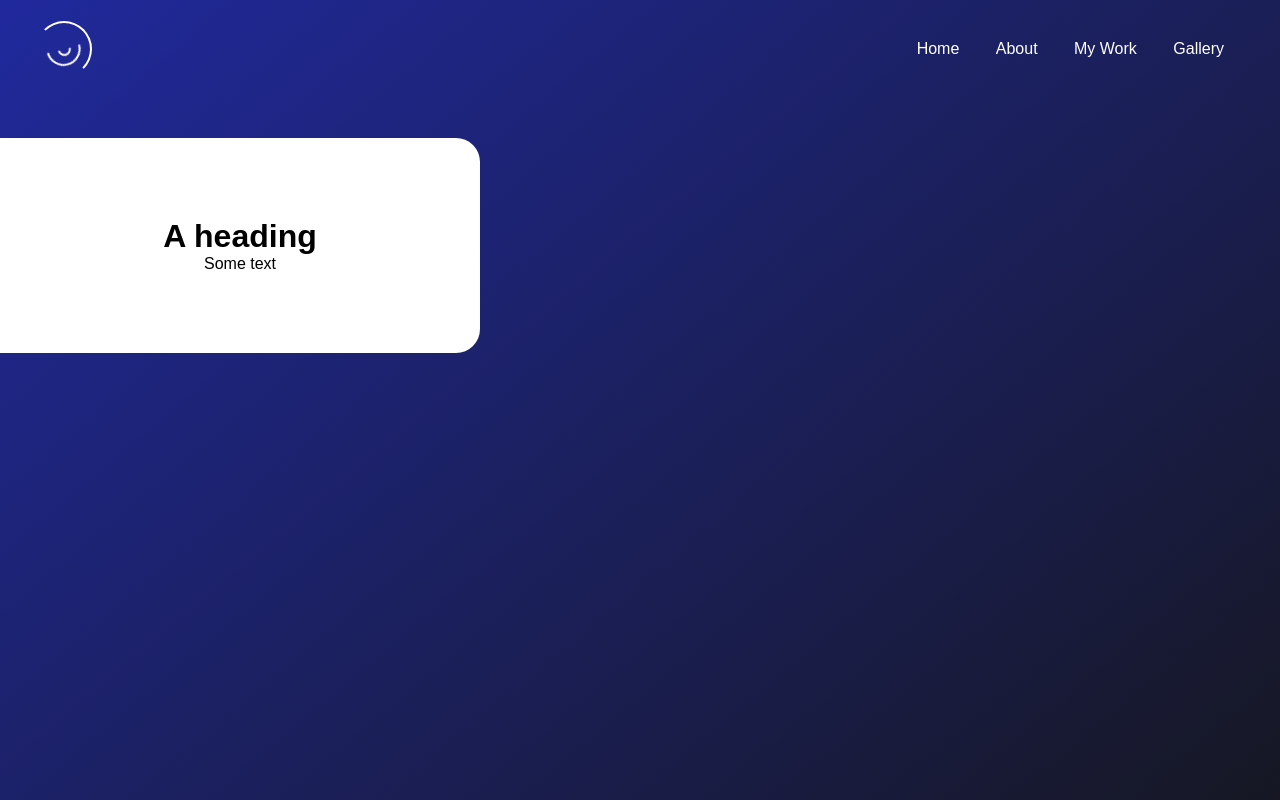
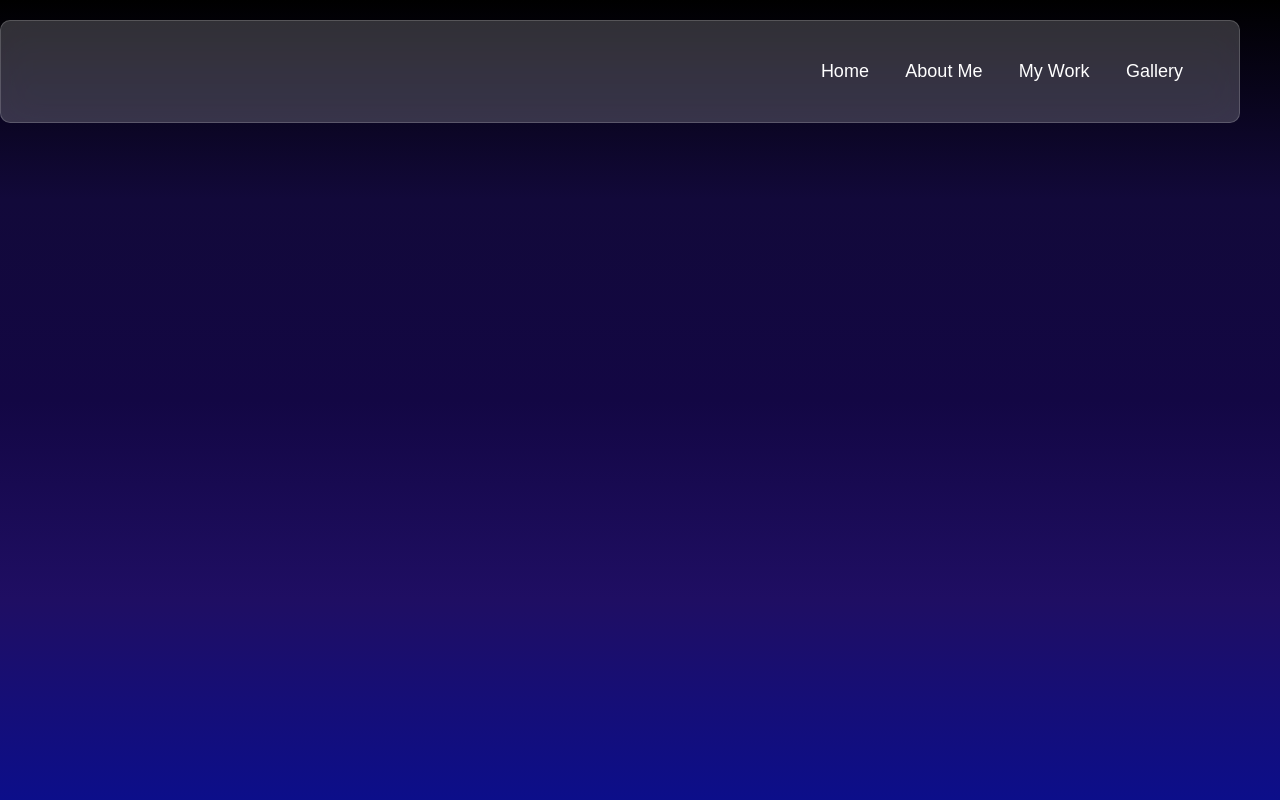
Before and after one commit to Ssnibles/Ssnibles.github.io, a plain HTML site: page index.html in a window 1280 px wide. Drawn offline with Linux system fonts and the light colour scheme.

Commit message:
general improvements

```diff
--- a/index.html
+++ b/index.html
@@ -5,27 +5,21 @@
     <meta name="viewport" content="width=device-width, initial-scale=1.0" />
     <title>Ssnibles</title>
     <link rel="stylesheet" href="styles.css" />
+    <link rel="stylesheet" href="animations.css">
   </head>
   <body>
     <header class="header">
       <div class="logo">
-        <div class="inner"></div>
-        <div class="middle"></div>
-        <div class="outer"></div>
+
       </div>
 
       <div class="logo-text"></div>
       <div class="navbar">
         <span><a href="#">Home</a></span>
-        <span><a href="#">About</a></span>
+        <span><a href="#">About Me</a></span>
         <span><a href="#">My Work</a></span>
         <span><a href="#">Gallery</a></span>
       </div>
     </header>
-
-    <div class="slide-card">
-      <h1>A heading</h1>
-      <p>Some text</p>
-    </div>
   </body>
 </html>
--- a/styles.css
+++ b/styles.css
@@ -7,120 +7,42 @@
 
 body {
   min-height: 100vh;
-  background-image: linear-gradient(-40deg, #161723, #20299c);
+  background-image: linear-gradient(#000000, #12093a, #130744, #1f0e63, #0c0e8a);
   background-size: cover;
   background-position: center;
 }
 
 .header {
-  position: sticky;
+  position: fixed;
   top: 0;
   left: 0;
-  width: 100%;
+  width: calc(100% - 40px);
   padding: 40px;
-  background: var(--bs-border-color-translucent);
+  margin: 20px auto;
   display: flex;
   justify-content: space-between;
   z-index: 100;
+  background: #ffffff30;
+  backdrop-filter: blur(20px);
+  -webkit-backdrop-filter: blur(20px);
+  border-radius: 10px;
+  border: 1px solid rgba(255, 255, 255, 0.18);
 }
 
 span {
   position: relative;
   margin: 1rem;
   cursor: pointer;
+  font-size: large;
+  z-index: 1;
 }
 
 span a {
   text-decoration: none;
-  color: #ffffff;
-}
-
-span::before {
-  content: "";
-  position: absolute;
-  bottom: 0;
-  left: 0;
-  right: 0;
-  height: 2px;
-  background-color: #ffffff;
-  transform-origin: bottom right;
-  transform: scaleX(0);
-  transition: transform 0.5s ease-in-out;
-}
-
-span:hover::before {
-  transform-origin: bottom left;
-  transform: scaleX(1);
-}
-
-.loader {
-  position: relative;
-}
-
-.outer,
-.middle,
-.inner {
-  border: 2px solid transparent;
-  border-top-color: #ffffff;
-  border-right-color: #ffffff;
-  border-radius: 50%;
-  position: absolute;
-  top: 50%;
-  left: 50%;
-}
-
-.outer {
-  width: 3.5em;
-  height: 3.5em;
-  margin-left: -1.75em;
-  margin-top: -1.75em;
-  animation: spin 5s linear infinite;
-}
-
-.middle {
-  width: 2.1em;
-  height: 2.1em;
-  margin-left: -1.05em;
-  margin-top: -1.05em;
-  animation: spin 3s linear reverse infinite;
-}
-
-.inner {
-  width: 0.8em;
-  height: 0.8em;
-  margin-left: -0.4em;
-  margin-top: -0.4em;
-  animation: spin 1.5s linear infinite;
-}
-
-@keyframes spin {
-  to {
-    transform: rotate(360deg);
-  }
+  color: rgb(255, 255, 255);
 }
 
 .logo {
   position: relative;
   padding-left: 3rem;
 }
-
-.slide-card {
-  width: 60vh;
-  background-color: rgb(255, 255, 255);
-  margin-top: 40px;
-  padding: 10vh;
-  border-top-right-radius: 3vh;
-  border-bottom-right-radius: 3vh;
-  text-align: center;
-}
-
-.slide-card {
-  animation-name: slide-out;
-  animation-duration: 4s;
-  animation-iteration-count: 1;
-  }
-
-@keyframes slide-out {
-  0% {transform: translateX(-100%);}
-  100% {transform: translateX(0px);}
-}
```
Also changed, not shown: animations.css (added).
